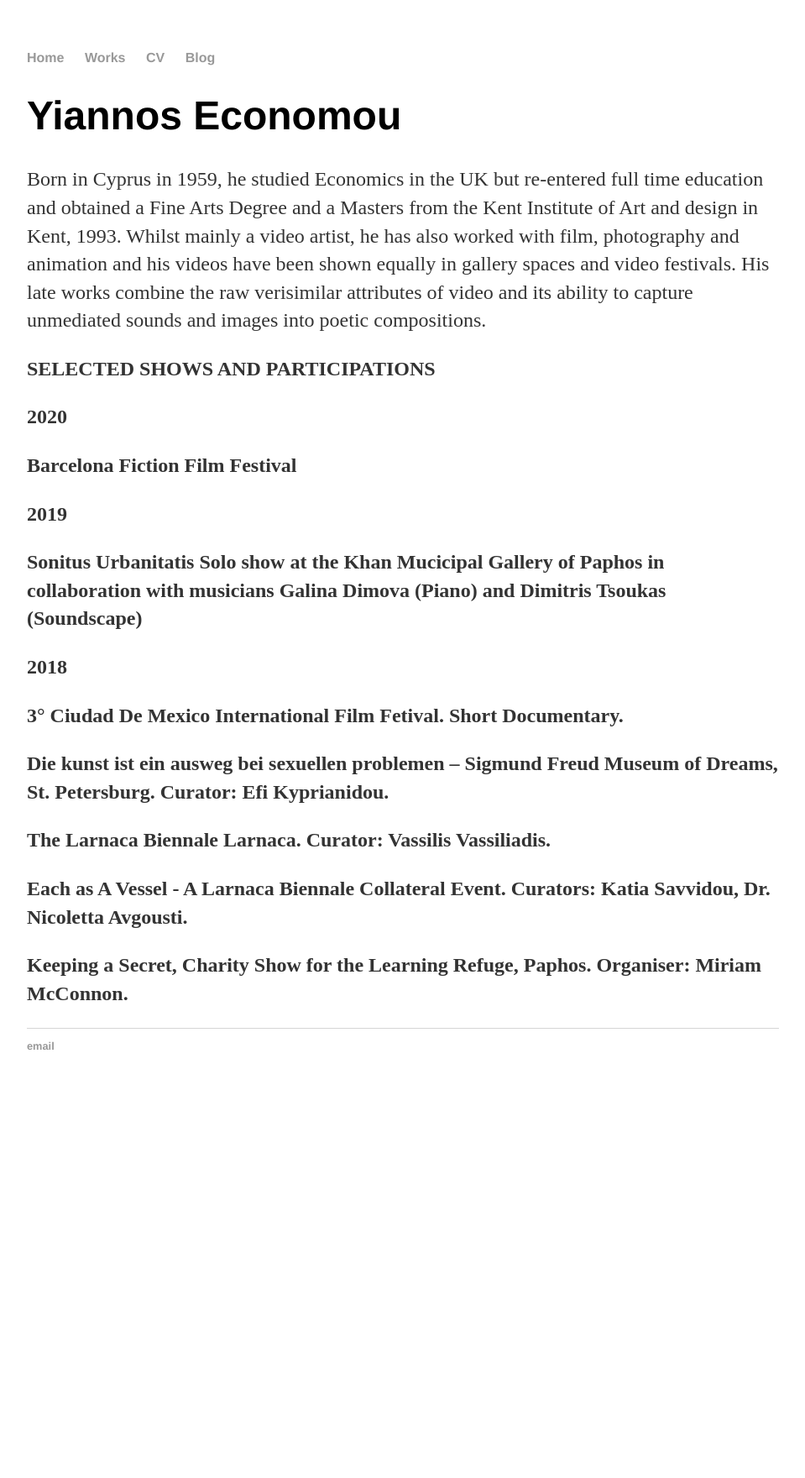
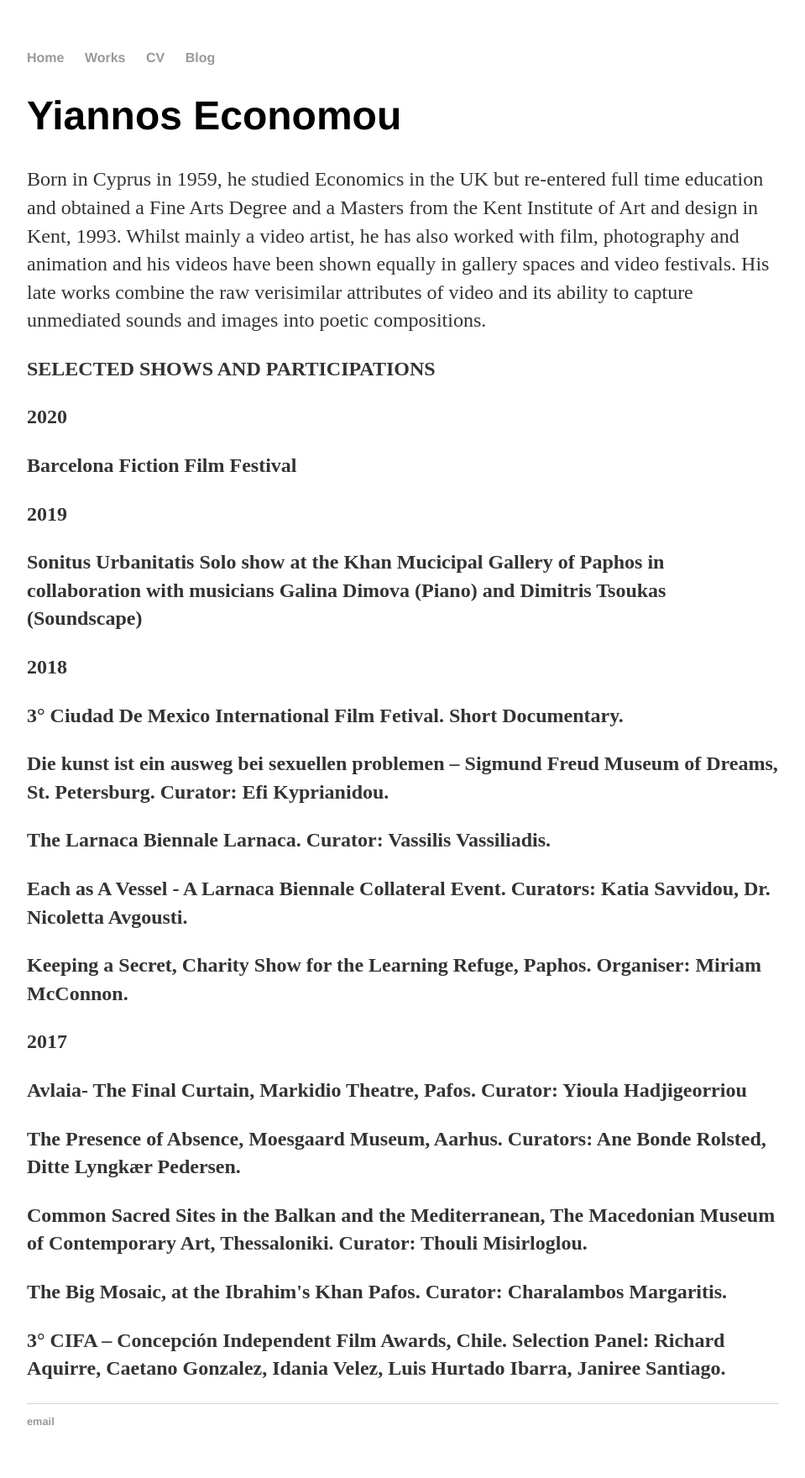
Before and after one commit to YiannosEconomou/Yiannos-E.net, a Jekyll site: the page built from cv.html, in a window 1280 px wide. Shown: the whole page at 84% size, without its empty margins (160-1119 px from the left). Built offline with Jekyll 4.4.1, drawn with Linux system fonts in a browser that asks for light colours; before the commit the page ends 1313 px from its top, so only the background shows below that.

Commit message:
Update cv.html

```diff
--- a/cv.html
+++ b/cv.html
@@ -21,7 +21,7 @@ title: Yiannos Economou, Video Artist
 		<p> <b> Sonitus Urbanitatis</b> Solo show at the Khan Mucicipal Gallery of Paphos in collaboration with musicians Galina Dimova (Piano) and Dimitris Tsoukas (Soundscape)
 
 	<p>
-	<p><strong>2018
+	<p><b>2018</b>
 
 
 
@@ -34,4 +34,13 @@ title: Yiannos Economou, Video Artist
 <p> Each as A Vessel - A Larnaca Biennale Collateral Event. Curators: Katia Savvidou, Dr. Nicoletta Avgousti.
 
 <p> Keeping a Secret, Charity Show for the Learning Refuge, Paphos. Organiser: Miriam McConnon.
+<p>
+		<p><b>2017</b>
+
+<p>Avlaia- The Final Curtain, Markidio Theatre, Pafos. Curator: Yioula Hadjigeorriou
+<p>The Presence of Absence, Moesgaard Museum, Aarhus. Curators: Ane Bonde Rolsted, Ditte Lyngkær Pedersen.
+<p>Common Sacred Sites in the Balkan and the Mediterranean, The Macedonian Museum of Contemporary Art, Thessaloniki. Curator: Thouli Misirloglou.
+<p>The Big Mosaic, at the Ibrahim's Khan Pafos. Curator: Charalambos Margaritis.
+<p>3° CIFA – Concepción Independent Film Awards, Chile. Selection Panel: Richard Aquirre, Caetano Gonzalez, Idania Velez, Luis Hurtado Ibarra, Janiree Santiago.
+
 </div><!-- /.blurb -->
```
